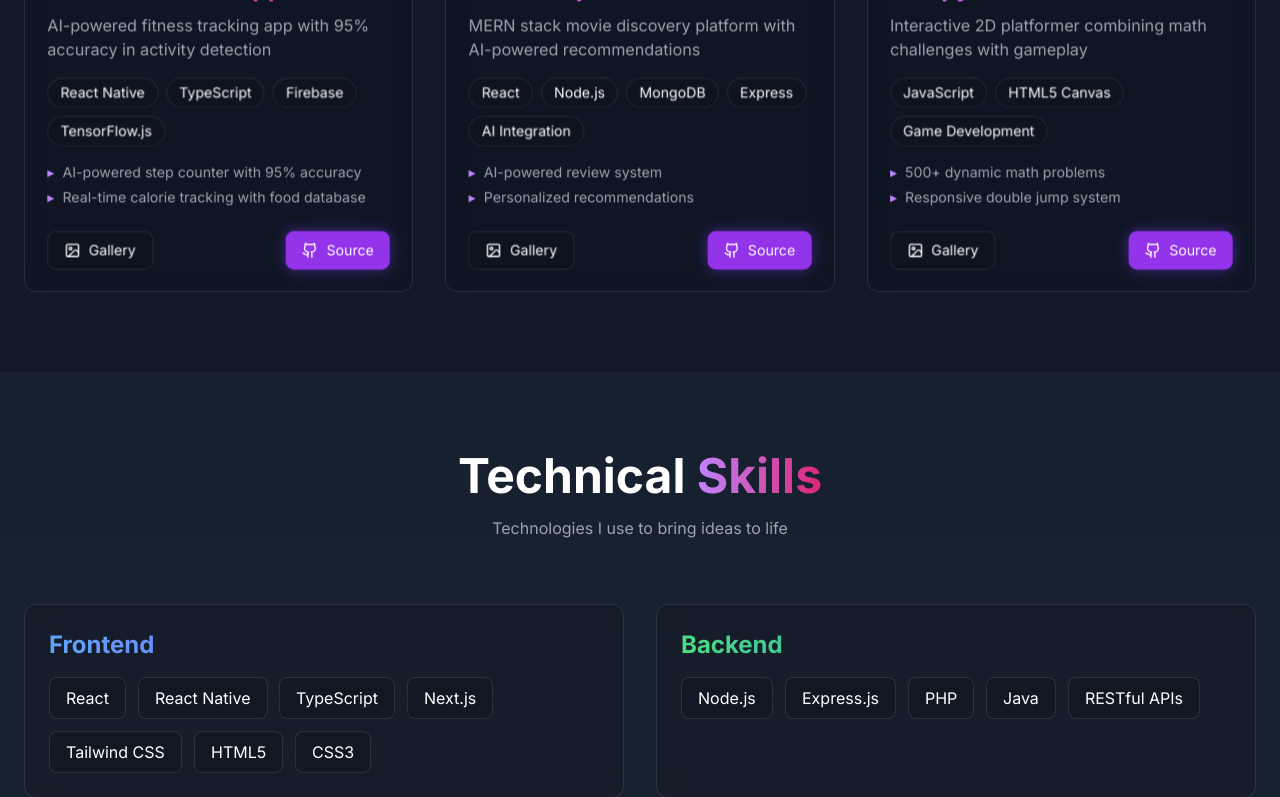
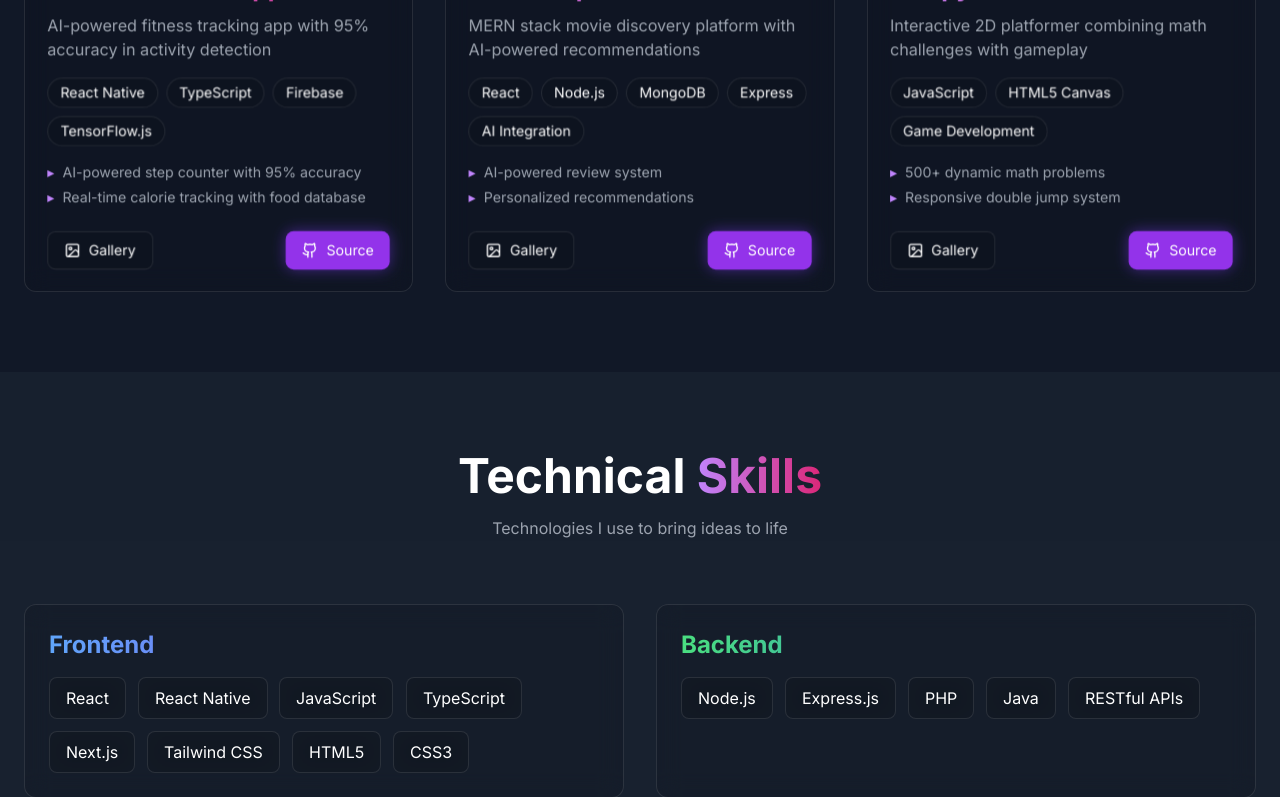
Before and after one commit to Yasindu20/YasinduPortfolio, a Next.js app: page / in a window 1280 px wide. Shown: the part 2000-2797 px from the top of the page. Built offline with nearby package versions, Linux system fonts and the light colour scheme.

Commit message:
technical SKills adjustments

```diff
--- a/components/Skills.tsx
+++ b/components/Skills.tsx
@@ -8,6 +8,7 @@ const skillCategories = [
   { name: 'Backend', skills: skills.backend, color: 'from-green-400 to-blue-600' },
   { name: 'Database', skills: skills.database, color: 'from-yellow-400 to-orange-600' },
   { name: 'Tools', skills: skills.tools, color: 'from-pink-400 to-red-600' },
+  { name: 'Other', skills: skills.other, color: 'from-purple-400 to-indigo-600' }, // Added this line
 ]
 
 export default function Skills() {
@@ -36,7 +37,9 @@ export default function Skills() {
               whileInView={{ opacity: 1, x: 0 }}
               viewport={{ once: true }}
               transition={{ delay: categoryIndex * 0.1 }}
-              className="glass rounded-xl p-6"
+              className={`glass rounded-xl p-6 ${
+                category.name === 'Other' ? 'md:col-span-2 max-w-md mx-auto' : ''
+              }`}
             >
               <h3 className={`text-2xl font-bold mb-4 bg-gradient-to-r ${category.color} bg-clip-text text-transparent`}>
                 {category.name}
--- a/lib/data.ts
+++ b/lib/data.ts
@@ -73,7 +73,7 @@ export const projects = [
 ];
 
 export const skills = {
-  frontend: ["React", "React Native", "TypeScript", "Next.js", "Tailwind CSS", "HTML5", "CSS3"],
+  frontend: ["React", "React Native", "JavaScript", "TypeScript", "Next.js", "Tailwind CSS", "HTML5", "CSS3"],
   backend: ["Node.js", "Express.js", "PHP", "Java", "RESTful APIs"],
   database: ["Firebase", "MongoDB", "MySQL"],
   tools: ["Git", "GitHub", "VS Code", "Postman", "Android Studio"],
```
